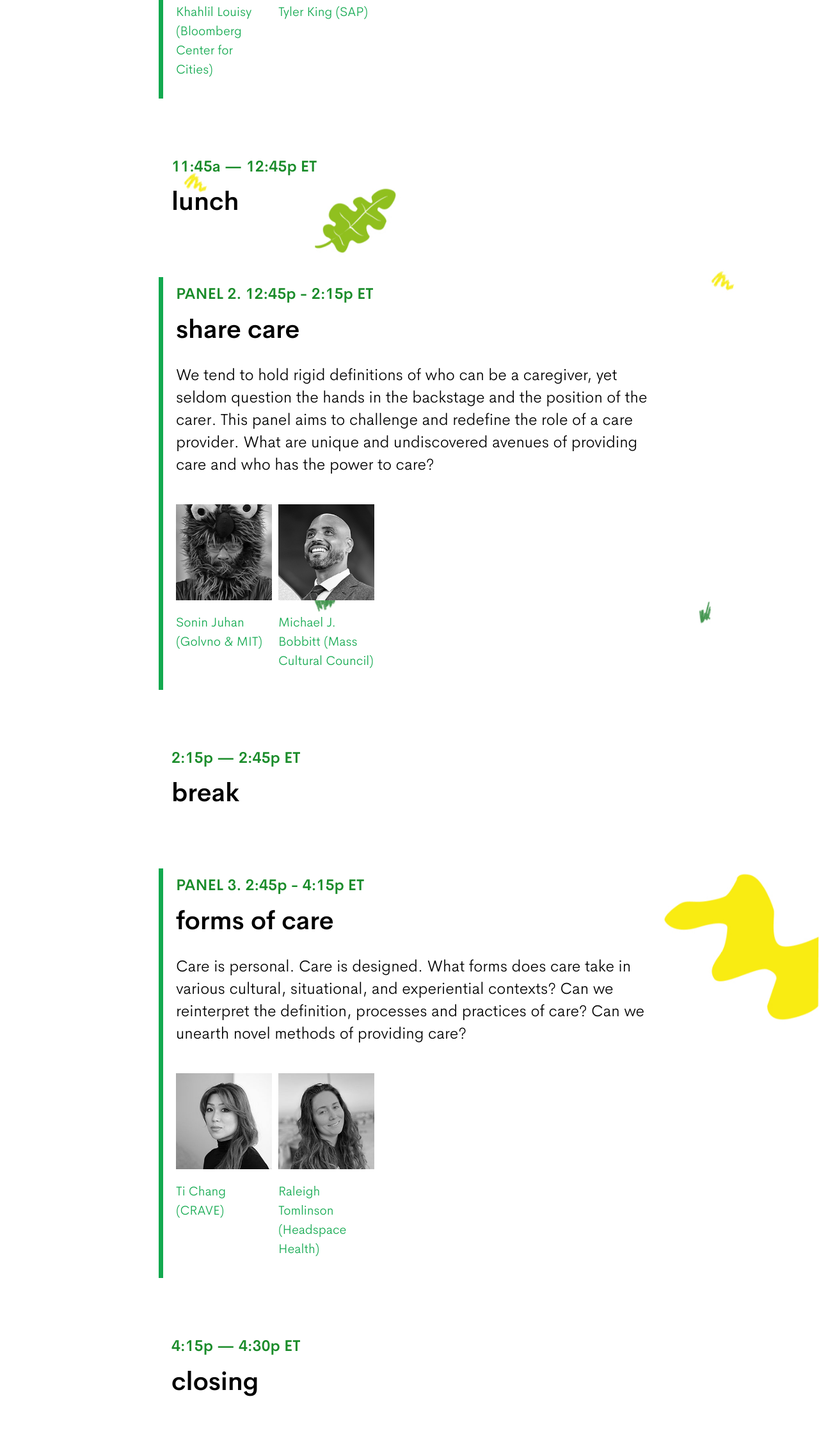
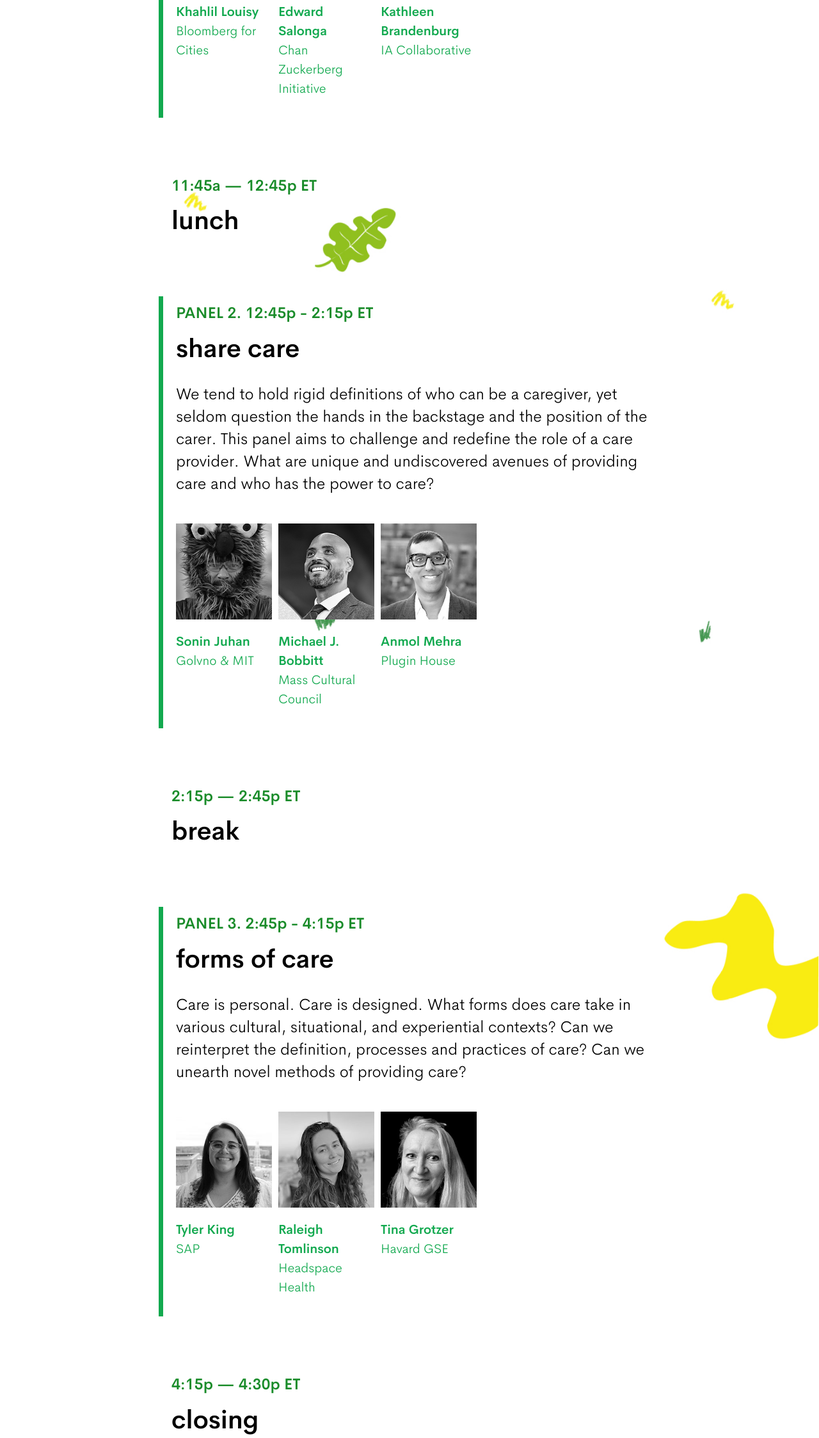
Before and after one commit to jennyfan/xDesign2023, a plain HTML site: page index.html in a window 1280 px wide. Shown: the part 2905-5152 px from the top of the page at 64% size. Drawn offline with nearby package versions, Linux system fonts and the light colour scheme.

Commit message:
new bios

```diff
--- a/index.html
+++ b/index.html
@@ -102,11 +102,21 @@
 			<div class="panel_speakers">
 				<div>
 					<img src="speakers/Louisy_Khahlil.jpg" alt="" />
-					<p class="small"><a href="https://www.linkedin.com/in/khahlil-louisy-69189525/" target="_blank">Khahlil Louisy (Bloomberg Center for Cities)</a></p>
+					<p class="small"><a href="https://www.linkedin.com/in/khahlil-louisy-69189525/" target="_blank">
+						<b>Khahlil Louisy</b><br />
+						Bloomberg for Cities</a></p>
 				</div>
 				<div>
-					<img src="speakers/King_Tyler.jpg" alt="" />
-					<p class="small"><a href="https://www.tylerthedesigner.rocks/" target="_blank">Tyler King (SAP)</a></p>
+					<img src="speakers/Edward_Salonga.jpeg" alt="" />
+					<p class="small"><a href="https://www.linkedin.com/in/esalonga/" target="_blank">
+						<b>Edward Salonga</b><br />
+						Chan Zuckerberg Initiative</a></p>
+				</div>
+				<div>
+					<img src="speakers/Kathleen_Brandenburg.png" alt="" />
+					<p class="small"><a href="http://www.iacollaborative.com/" target="_blank">
+						<b>Kathleen Brandenburg</b><br />
+						IA Collaborative</a></p>
 				</div>
 			</div>
 		</div>
@@ -129,11 +139,21 @@
 			<div class="panel_speakers">
 				<div>
 					<img src="speakers/Sonin_Juhan.jpg" alt="" />
-					<p class="small"><a href="https://www.linkedin.com/in/juhansonin/" target="_blank">Sonin Juhan (Golvno &amp; MIT)</a></p>
+					<p class="small"><a href="https://www.linkedin.com/in/juhansonin/" target="_blank">
+						<b>Sonin Juhan</b><br />
+						Golvno &amp; MIT</a></p>
 				</div>
 				<div>
 					<img src="speakers/Bobbitt_Michael_J.jpg" alt="" />
-					<p class="small"><a href="https://linktr.ee/MichaelJBobbitt" target="_blank">Michael J. Bobbitt (Mass Cultural Council)</a></p>
+					<p class="small"><a href="https://linktr.ee/MichaelJBobbitt" target="_blank">
+						<b>Michael J. Bobbitt</b><br />
+						Mass Cultural Council</a></p>
+				</div>
+				<div>
+					<img src="speakers/Anmol_Mehra.jpeg" alt="" />
+					<p class="small"><a href="https://www.linkedin.com/in/anmol-mehra-786291" target="_blank">
+						<b>Anmol Mehra</b><br />
+						Plugin House</a></p>
 				</div>
 
 			</div>
@@ -157,12 +177,22 @@
 
 			<div class="panel_speakers">
 				<div>
-					<img src="speakers/Chang_Ti.jpg" alt="" />
-					<p class="small"><a href="https://www.linkedin.com/in/tichang" target="_blank">Ti Chang (CRAVE)</a></p>
+					<img src="speakers/King_Tyler.jpg" alt="" />
+					<p class="small"><a href="https://www.tylerthedesigner.rocks/" target="_blank">
+						<b>Tyler King</b><br />
+						SAP</a></p>
 				</div>
 				<div>
 					<img src="speakers/Tomlinson_Raleigh.jpg" alt="" />
-					<p class="small"><a href="https://raleigh.design/" target="_blank">Raleigh Tomlinson (Headspace Health)</a></p>
+					<p class="small"><a href="https://raleigh.design/" target="_blank">
+						<b>Raleigh Tomlinson</b><br />
+						Headspace Health</a></p>
+				</div>
+				<div>
+					<img src="speakers/Tina_Grotzer.jpeg" alt="" />
+					<p class="small"><a href="https://www.gse.harvard.edu/faculty/tina-grotzer" target="_blank">
+						<b>Tina Grotzer</b><br />
+						Havard GSE</a></p>
 				</div>
 			</div>
 		</div>
@@ -245,32 +275,18 @@
 			</div>
 
 			<div>
-				<img src="speakers/King_Tyler.jpg" alt="Tyler King" />
-				<h3><a href="https://www.tylerthedesigner.rocks/" target="_blank">Tyler King</a> (she/her)</h3>
-				<span>Senior UX Researcher, SAP</span>
-				<p class="small">Tyler King is a senior UX researcher at SAP, focusing on user research for enterprise applications. King previously worked at IBM, where she led research on a variety of products ranging from enterprise hardware and firmware to operating systems to software networking. Her self-proclaimed research specialty is (in)validating product ideas — shutting down projects where research indicated there would be little to no value to users and the business.</p>
-			</div>
-
-			<!-- <div>
-				<img src="" alt="" />
-				<h3><a href="link" target="_blank">Name</a> (pronoun)</h3>
-				<span>Title</span>
-				<p class="small">Bio</p>
+				<img src="speakers/Edward_Salonga.jpeg" alt="Edward Salonga" />
+				<h3><a href="https://www.linkedin.com/in/esalonga/" target="_blank">Edward Salonga</a> (he/him)</h3>
+				<span>Senior Product Designer, Chan Zuckerberg Initiative</span>
+				<p class="small">Edward Salonga is a designer on the Education team at the Chan Zuckerberg Initiative, working with educators, learning scientists, and technologists to build tools that help teachers center students' well-being in support of academic achievement and success. Salonga also served on CZI's Justice & Opportunity team, where he partnered with grassroots organizations to design products that help community bail funds efficiently deploy bail funds to individuals in pretrial and immigration detention. Prior to joining CZI, Salonga built identity and privacy tools at McAfee and conducted research on emotion at Stanford University, where he graduated as a first-generation student.</p>
 			</div>
 
 			<div>
-				<img src="" alt="" />
-				<h3><a href="link" target="_blank">Name</a> (pronoun)</h3>
-				<span>Title</span>
-				<p class="small">Bio</p>
+				<img src="speakers/Kathleen_Brandenburg.png" alt="Kathleen Brandenburg" />
+				<h3><a href="https://www.iacollaborative.com/" target="_blank">Kathleen Brandenburg</a> (she/her)</h3>
+				<span>Co-Founder, Co-CEO at IA Collaborative</span>
+				<p class="small">Kathleen Brandenburg is a leading figure in the field of human-centered design strategy, an approach that puts the needs of people at the center of every solution. She co-founded the global design innovation consultancy IA Collaborative in 2000 to bring design process and methods to a wide range of industries and sectors, including humanitarian causes. Recently nominated by The Smithsonian Cooper Hewitt as Visionary of The Year, Brandenburg has also been named a Master of Design and one of the 50 Most Influential Designers in America by Fast Company. She serves as an Illinois Tech Trustee and Board Member of The Institute of Design, and is a Harvard Advanced Leadership Fellow, focused on scaling design's impact and influence.</p>
 			</div>
-
-			<div>
-				<img src="" alt="" />
-				<h3><a href="link" target="_blank">Name</a> (pronoun)</h3>
-				<span>Title</span>
-				<p class="small">Bio</p>
-			</div> -->
 
 		</div>
 	</div>
@@ -301,26 +317,21 @@
 				</p>
 			</div>
 
-			<!-- <div>
-				<img src="" alt="" />
-				<h3><a href="link" target="_blank">Name</a> (pronoun)</h3>
-				<span>Title</span>
-				<p class="small">Bio</p>
+			<div>
+				<img src="speakers/Anmol_Mehra.jpeg" alt="Anmol Mehra" />
+				<h3><a href="https://www.linkedin.com/in/anmol-mehra-786291" target="_blank">Anmol Mehra</a> (he/him)</h3>
+				<span>Co-Founder of Plugin House, PBC</span>
+				<p class="small">Anmol Mehra is the co-founder and CEO of Plug-in-House, a modular, low-cost, quick-build home for urban infill and affordable housing. He holds a B.S in Mathematics and Actuarial Studies from University of Texas at Austin, an MBA from UT's McCombs School of Business, and a degree from Harvard's Kennedy School of Government. A 2022 Axios Austin Power Player, he advises, consults, and invests in numerous nonprofits, social enterprises, and investment funds. He also serves on the board of The Food Project, and Music For All, and as the Board Chair of Urbanity Dance.</p>
 			</div>
 
+			<!--
 			<div>
 				<img src="" alt="" />
 				<h3><a href="link" target="_blank">Name</a> (pronoun)</h3>
 				<span>Title</span>
 				<p class="small">Bio</p>
 			</div>
-
-			<div>
-				<img src="" alt="" />
-				<h3><a href="link" target="_blank">Name</a> (pronoun)</h3>
-				<span>Title</span>
-				<p class="small">Bio</p>
-			</div> -->
+		-->
 		</div>
 
 
@@ -338,10 +349,10 @@
 
 		<div class="profile">
 			<div>
-				<img src="speakers/Chang_Ti.jpg" alt="Ti Chang" />
-				<h3><a href="https://www.linkedin.com/in/tichang" target="_blank">Ti Chang</a> (she/her)</h3>
-				<span>Co-Founder and Chief Design Officer, CRAVE</span>
-				<p class="small">Ti Chang is an American industrial designer whose pioneering work in pleasure products has elevated a new definition of luxury in intimacy products. She is the co-founder of CRAVE and the visionary behind pleasure jewelry, adornments that inspire sensual empowerment and provoke cultural conversations. She is best known for the design of Vesper vibrator necklace in 2014, one of the most celebrated and iconic pleasure products, as seen on A-list celebrities including Madonna and Janet Jackson. Chang's design vision has won international design awards and has led CRAVE to mainstream partnerships with the likes of Nordstrom, Goop, Ulta Beauty, including a collaboration with Saint Laurent. Chang is a classically trained industrial designer with an M.A. in Design Products from the Royal College of Art in London and a B.S. in Industrial Design from the Georgia Institute of Technology.</p>
+				<img src="speakers/King_Tyler.jpg" alt="Tyler King" />
+				<h3><a href="https://www.tylerthedesigner.rocks/" target="_blank">Tyler King</a> (she/her)</h3>
+				<span>Senior UX Researcher, SAP</span>
+				<p class="small">Tyler King is a senior UX researcher at SAP, focusing on user research for enterprise applications. King previously worked at IBM, where she led research on a variety of products ranging from enterprise hardware and firmware to operating systems to software networking. Her self-proclaimed research specialty is (in)validating product ideas — shutting down projects where research indicated there would be little to no value to users and the business.</p>
 			</div>
 
 			<div>
@@ -353,12 +364,12 @@
 			</div>
 
 
-			<!-- <div>
-				<img src="" alt="" />
-				<h3><a href="link" target="_blank">Name</a> (pronoun)</h3>
-				<span>Title</span>
-				<p class="small">Bio</p>
-			</div> -->
+			<div>
+				<img src="speakers/Tina_Grotzer.jpeg" alt="Tina Grotzer" />
+				<h3><a href="https://www.gse.harvard.edu/faculty/tina-grotzer" target="_blank">Tina Grotzer</a> (she/her)</h3>
+				<span>Principal Research Scientist in Education, Harvard Graduate School of Education</span>
+				<p class="small">Tina Grotzer is a member of the Faculty of Education and a Principal Research Scientist at the Harvard Graduate School of Education. She is a cognitive and learning scientist who studies learning as it relates to complexity, sustainability, and climate education. Grotzer is the Faculty Director of the Next Level Lab (NLL) focusing on the future of work in a volatile, uncertain, complex, and ambiguous (VUCA) world and new visions of learning for green jobs of the future. She is the Principal Investigator (PI) of the Cognition in a Complex World Lab which supports learning for the development of sustainable thinkers and is a PI on the EcoLEARN team which develops immersive, technology-based experiences to support understanding of ecosystems dynamics.</p>
+			</div>
 		</div>
 
 	</div>
```
Also changed, not shown: speakers/Anmol_Mehra.jpeg (added), speakers/Edward_Salonga.jpeg (added), speakers/Kathleen_Brandenburg.png (added), speakers/Tina_Grotzer.jpeg (added).
